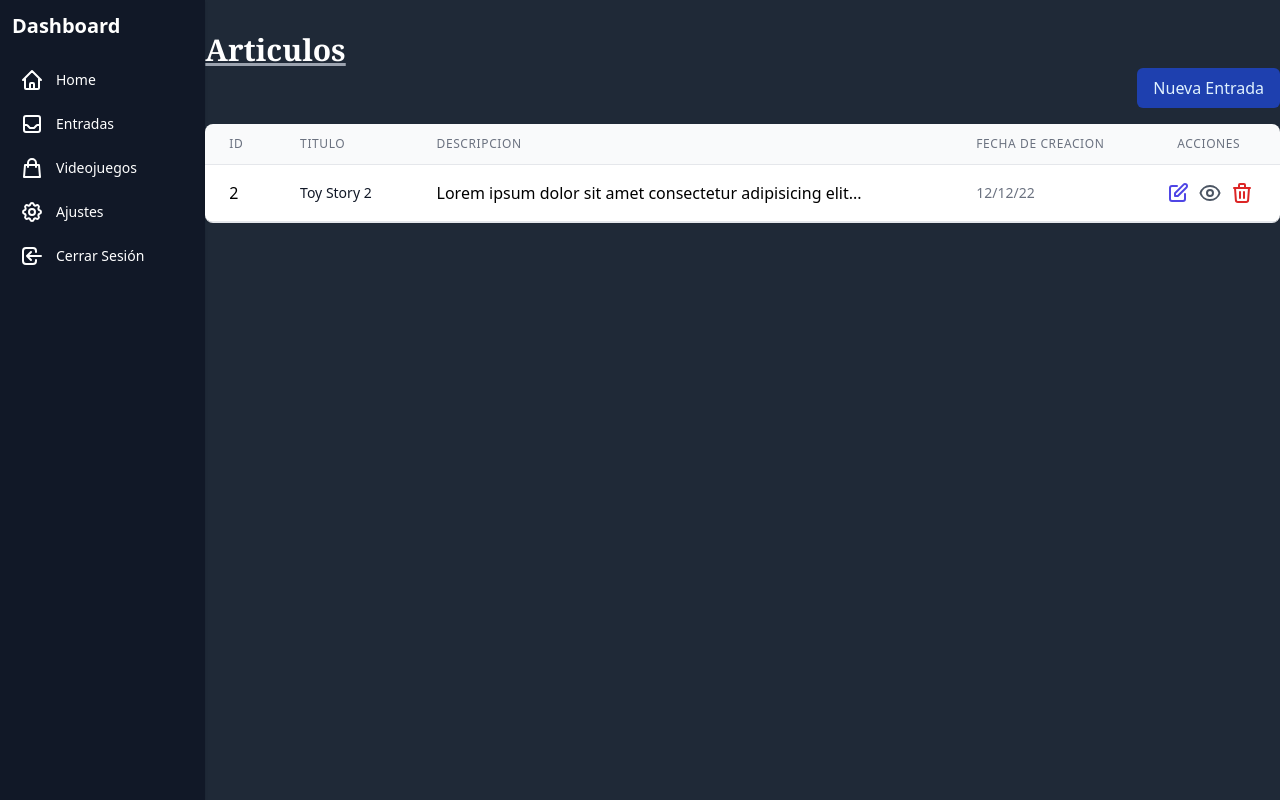
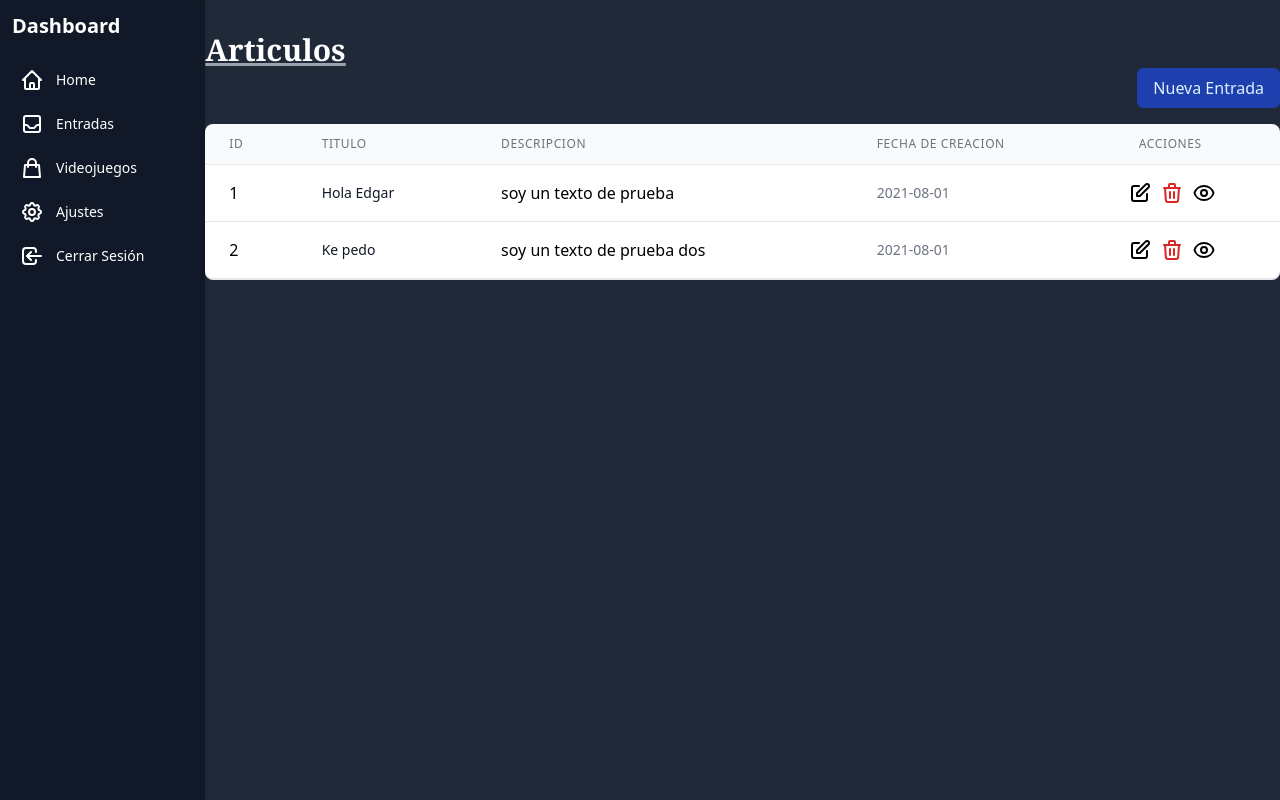
Before and after one commit to IvanBM18/retro_guias, a Next.js app: page /dashboardPage in a window 1280 px wide. Shown: the top 800 px of the page. Built offline with nearby package versions, Linux system fonts and the light colour scheme.

Commit message:
Actions Buttons

```diff
--- /dev/null
+++ b/src/pages/dashboardPage/component/deleteButton.tsx
@@ -0,0 +1,24 @@
+export const DeleteButton = () => {
+  return (
+    <svg
+      xmlns="http://www.w3.org/2000/svg"
+      className="w-6 h-6"
+      fill="none"
+      viewBox="0 0 24 24"
+      stroke="currentColor"
+    >
+      <path
+        strokeLinecap="round"
+        strokeLinejoin="round"
+        strokeWidth="2"
+        d="M15 12a3 3 0 11-6 0 3 3 0 016 0z"
+      />
+      <path
+        strokeLinecap="round"
+        strokeLinejoin="round"
+        strokeWidth="2"
+        d="M2.458 12C3.732 7.943 7.523 5 12 5c4.478 0 8.268 2.943 9.542 7-1.274 4.057-5.064 7-9.542 7-4.477 0-8.268-2.943-9.542-7z"
+      />
+    </svg>
+  );
+};
--- /dev/null
+++ b/src/pages/dashboardPage/component/editButton.tsx
@@ -0,0 +1,18 @@
+export const EditButton = () => {
+  return (
+    <svg
+      xmlns="http://www.w3.org/2000/svg"
+      className="w-6 h-6"
+      fill="none"
+      viewBox="0 0 24 24"
+      stroke="currentColor"
+    >
+      <path
+        strokeLinecap="round"
+        strokeLinejoin="round"
+        strokeWidth="2"
+        d="M11 5H6a2 2 0 00-2 2v11a2 2 0 002 2h11a2 2 0 002-2v-5m-1.414-9.414a2 2 0 112.828 2.828L11.828 15H9v-2.828l8.586-8.586z"
+      />
+    </svg>
+  );
+};
--- /dev/null
+++ b/src/pages/dashboardPage/component/seeRowButton.tsx
@@ -0,0 +1,18 @@
+export const SeeRowButton = () => {
+  return (
+    <svg
+      xmlns="http://www.w3.org/2000/svg"
+      className="w-6 h-6 text-red-600 hover:text-red-800"
+      fill="none"
+      viewBox="0 0 24 24"
+      stroke="currentColor"
+    >
+      <path
+        strokeLinecap="round"
+        strokeLinejoin="round"
+        strokeWidth="2"
+        d="M19 7l-.867 12.142A2 2 0 0116.138 21H7.862a2 2 0 01-1.995-1.858L5 7m5 4v6m4-6v6m1-10V4a1 1 0 00-1-1h-4a1 1 0 00-1 1v3M4 7h16"
+      />
+    </svg>
+  );
+};
--- a/src/pages/dashboardPage/index.tsx
+++ b/src/pages/dashboardPage/index.tsx
@@ -5,14 +5,33 @@ import NavBar from "@/layouts/header/navBar";
 import { useState } from "react";
 import ArticleModal from "./component/articleModal";
 
+import { EditButton } from "./component/editButton";
+import { DeleteButton } from "./component/deleteButton";
+import { SeeRowButton } from "./component/seeRowButton";
+
 const inter = Inter({ subsets: ["latin"] });
 
+const dummyData = [
+  {
+    id: 1,
+    title: "Hola Edgar",
+    description: "soy un texto de prueba",
+    date: "2021-08-01",
+  },
+  {
+    id: 2,
+    title: "Ke pedo",
+    description: "soy un texto de prueba dos",
+    date: "2021-08-01",
+  },
+];
+
 export default function DasboardEntries() {
-  const [showArticleModal,setShowArticleModal] = useState<boolean>(false)
+  const [showArticleModal, setShowArticleModal] = useState<boolean>(false);
 
-  const onCloseArticleModal = () =>{
+  const onCloseArticleModal = () => {
     setShowArticleModal(false);
-  }
+  };
 
   return (
     <>
@@ -22,9 +41,8 @@ export default function DasboardEntries() {
         <meta name="viewport" content="width=device-width, initial-scale=1" />
         <link rel="icon" href="/retrowiki.ico" />
       </Head>
-
       <div className="flex bg-gray-800">
-      {showArticleModal && <ArticleModal onClose={onCloseArticleModal}/>}
+        {showArticleModal && <ArticleModal onClose={onCloseArticleModal} />}
         {/* SideBar */}
         <div className="flex flex-col h-screen p-3 bg-gray-900 shadow w-60">
           <div className="space-y-3 text-white">
@@ -159,7 +177,8 @@ export default function DasboardEntries() {
               Articulos
             </h1>
             <div className="flex justify-end">
-              <button className="px-4 py-2 rounded-md bg-blue-800 text-sky-100 hover:bg-sky-600"
+              <button
+                className="px-4 py-2 rounded-md bg-blue-800 text-sky-100 hover:bg-sky-600"
                 onClick={() => setShowArticleModal(true)}
               >
                 Nueva Entrada
@@ -192,86 +211,42 @@ export default function DasboardEntries() {
                   </thead>
                   {/* Table body */}
                   <tbody className="bg-white">
-                    <tr className="border-b border-gray-200">
+                    {
+                      // Table row
+                      dummyData.map((article) => (
+                        <tr
+                          className="border-b border-gray-200"
+                          key={article.id}
+                        >
                           <td className="px-6 py-4 whitespace-no-wrap ">
-                        <span className="flex items-center">2</span>
+                            <span className="flex items-center">
+                              {article.id}
+                            </span>
                           </td>
 
                           <td className="px-6 py-4 whitespace-no-wrap ">
                             <div className="text-sm leading-5 text-gray-900">
-                          Toy Story 2
+                              {article.title}
                             </div>
                           </td>
 
                           <td className="px-6 py-4 whitespace-no-wrap ">
-                        <p>
-                          Lorem ipsum dolor sit amet consectetur adipisicing
-                          elit...
-                        </p>
+                            <p>{article.description}</p>
                           </td>
 
                           <td className="px-6 py-4 text-sm leading-5 text-gray-500 whitespace-no-wrap ">
-                        <span>12/12/22</span>
+                            <span>{article.date}</span>
                           </td>
                           {/* Action buttons */}
                           <td className="flex py-4 gap-2 ml-3 text-sm  ">
-                      <a href="#" className="text-indigo-600 hover:text-indigo-900">
-                          <svg
-                            xmlns="http://www.w3.org/2000/svg"
-                            className="w-6 h-6"
-                            fill="none"
-                            viewBox="0 0 24 24"
-                            stroke="currentColor"
-                          >
-                            <path
-                              strokeLinecap="round"
-                              strokeLinejoin="round"
-                              strokeWidth="2"
-                              d="M11 5H6a2 2 0 00-2 2v11a2 2 0 002 2h11a2 2 0 002-2v-5m-1.414-9.414a2 2 0 112.828 2.828L11.828 15H9v-2.828l8.586-8.586z"
-                            />
-                          </svg>
-                        </a>
-                        <a href="#" className="text-gray-600 hover:text-gray-900">
-                          <svg
-                            xmlns="http://www.w3.org/2000/svg"
-                            className="w-6 h-6"
-                            fill="none"
-                            viewBox="0 0 24 24"
-                            stroke="currentColor"
-                          >
-                            <path
-                              strokeLinecap="round"
-                              strokeLinejoin="round"
-                              strokeWidth="2"
-                              d="M15 12a3 3 0 11-6 0 3 3 0 016 0z"
-                            />
-                            <path
-                              strokeLinecap="round"
-                              strokeLinejoin="round"
-                              strokeWidth="2"
-                              d="M2.458 12C3.732 7.943 7.523 5 12 5c4.478 0 8.268 2.943 9.542 7-1.274 4.057-5.064 7-9.542 7-4.477 0-8.268-2.943-9.542-7z"
-                            />
-                          </svg>
-                        </a>
-                        <a href="#">
-                          <svg
-                            xmlns="http://www.w3.org/2000/svg"
-                            className="w-6 h-6 text-red-600 hover:text-red-800"
-                            fill="none"
-                            viewBox="0 0 24 24"
-                            stroke="currentColor"
-                          >
-                            <path
-                              strokeLinecap="round"
-                              strokeLinejoin="round"
-                              strokeWidth="2"
-                              d="M19 7l-.867 12.142A2 2 0 0116.138 21H7.862a2 2 0 01-1.995-1.858L5 7m5 4v6m4-6v6m1-10V4a1 1 0 00-1-1h-4a1 1 0 00-1 1v3M4 7h16"
-                            />
-                          </svg>
-                        </a>
+                            {/* Edit button */}
+                            <EditButton />
+                            <SeeRowButton />
+                            <DeleteButton />
                           </td>
                         </tr>
-
+                      ))
+                    }
                   </tbody>
                 </table>
               </div>
@@ -279,6 +254,7 @@ export default function DasboardEntries() {
           </div>
         </div>
       </div>
+
     </>
   );
 }
--- a/tsconfig.json
+++ b/tsconfig.json
@@ -18,6 +18,6 @@
       "@/*": ["./src/*"]
     }
   },
-  "include": ["next-env.d.ts", "**/*.ts", "**/*.tsx"],
+  "include": ["next-env.d.ts", "**/*.ts", "**/*.tsx", "src/pages/dashboardPage/models/entrada_modal.mode_ts"],
   "exclude": ["node_modules"]
 }
```
Lines whose indentation alone changed are shown as unchanged.
